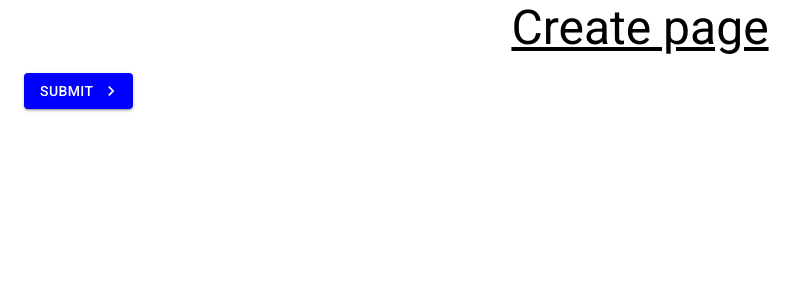
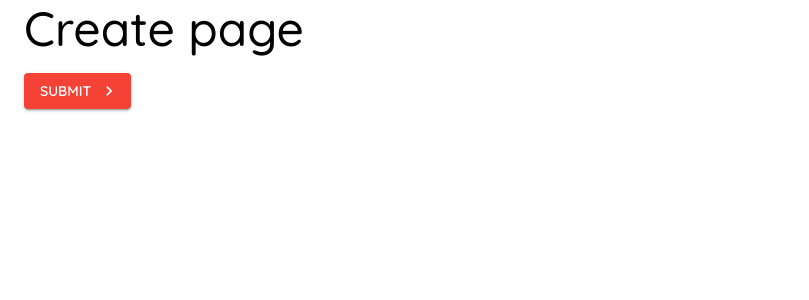
Before and after one commit to tonyedgal/notes-app, a React (Create React App) app: page /create in a window 1280 px wide. Shown: the top 300 px of the page, without its empty margins (0-809 px from the left). Built offline with nearby package versions, Linux system fonts and the light colour scheme.

Commit message:
feat: Learnt custom themes in Material UI

```diff
--- a/src/App.js
+++ b/src/App.js
@@ -2,9 +2,25 @@
 import { BrowserRouter as Router, Switch, Route } from "react-router-dom";
 import Notes from "./pages/Notes";
 import Create from "./pages/Create";
+import { createTheme, ThemeProvider } from "@material-ui/core/styles";
+import { red } from "@material-ui/core/colors";
+
+const theme = createTheme({
+  palette: {
+    primary: red,
+  },
+  typography: {
+    fontFamily: "Quicksand",
+    fontWeightLight: 400,
+    fontWeightRegular: 500,
+    fontWeightMedium: 600,
+    fontWeightBold: 700,
+  },
+});
 
 function App() {
   return (
+    <ThemeProvider theme={theme}>
       <Router>
         <Switch>
           <Route exact path="/">
@@ -15,6 +31,7 @@
           </Route>
         </Switch>
       </Router>
+    </ThemeProvider>
   );
 }
 
--- a/src/index.css
+++ b/src/index.css
@@ -1,3 +1,5 @@
+@import url("https://fonts.googleapis.com/css2?family=Quicksand:wght@300;400;500;600;700&display=swap");
+
 body {
   margin: 0;
   -webkit-font-smoothing: antialiased;
--- a/src/pages/Create.js
+++ b/src/pages/Create.js
@@ -3,18 +3,7 @@
 import KeyboardArrowRightIcon from "@material-ui/icons/KeyboardArrowRight";
 import { makeStyles } from "@material-ui/core";
 
-const useStyles = makeStyles({
-  btn: {
-    backgroundColor: "blue",
-    "&:hover": {
-      backgroundColor: "green",
-    },
-  },
-  title: {
-    textAlign: "center",
-    textDecoration: "underline",
-  },
-});
+const useStyles = makeStyles({});
 
 export default function Create() {
   const classes = useStyles();
@@ -23,7 +12,6 @@
     <>
       <Container>
         <Typography
-          className={classes.title}
           variant="h3"
           textColor="primary"
           component="h2"
@@ -32,9 +20,8 @@
           Create page
         </Typography>
         <Button
-          className={classes.btn}
           variant="contained"
-          color="secondary"
+          color="primary"
           type="submit"
           onClick={() => console.log("you clicked me")}
           endIcon={<KeyboardArrowRightIcon />}
```
Lines whose indentation alone changed are shown as unchanged.
